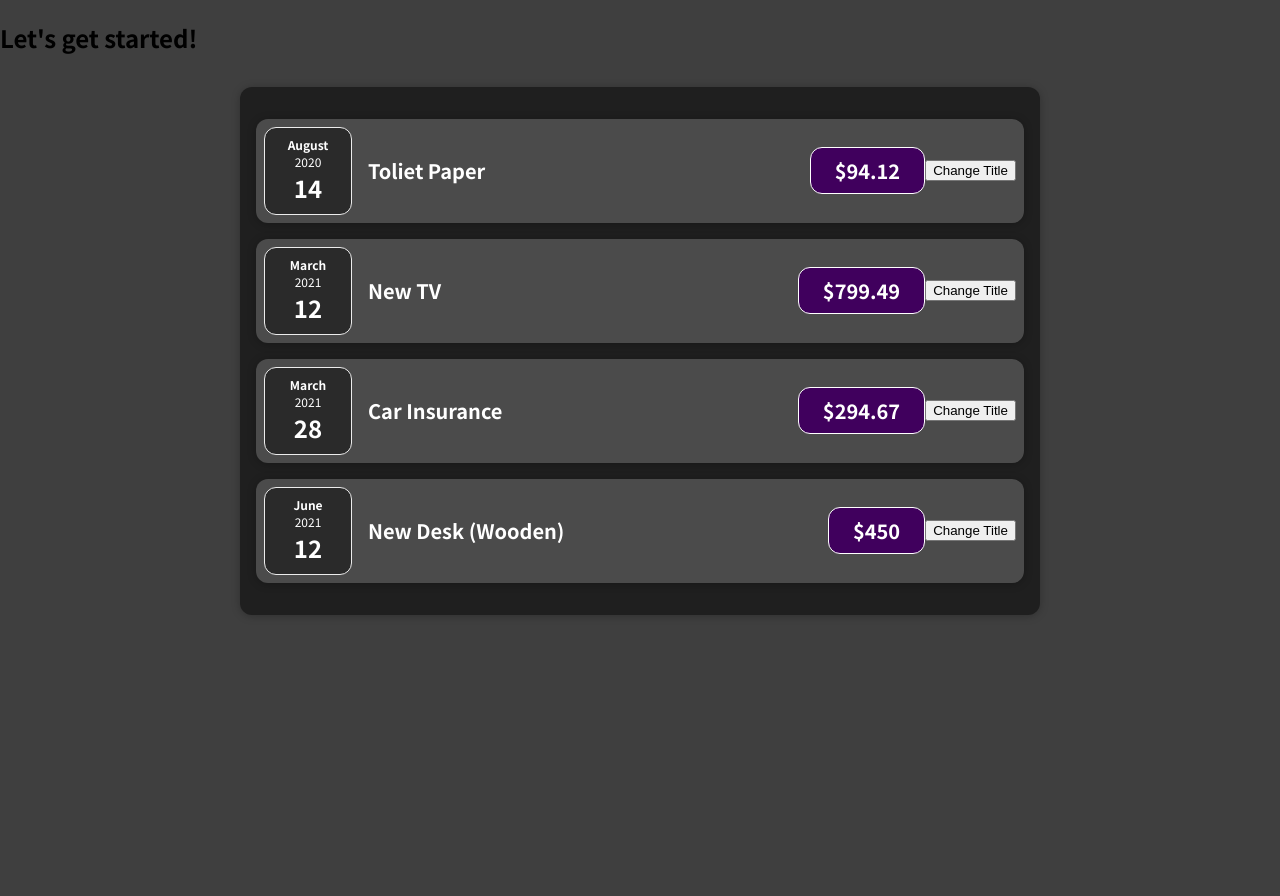
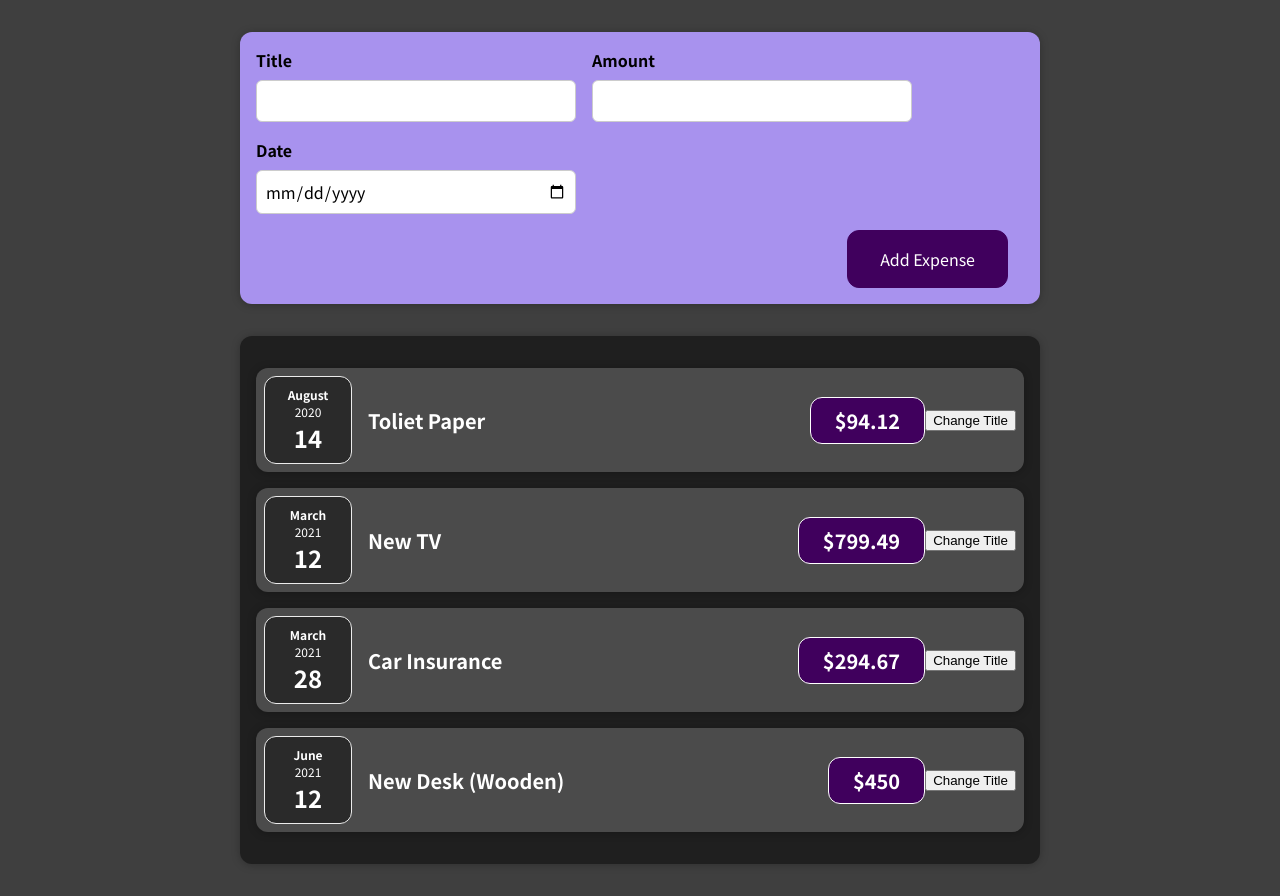
Before and after one commit to afrochef22/expenseTracker, a React (Create React App) app: page / in a window 1280 px wide. Before the commit the page ends 800 px from the top, so only its background shows below. Built offline with nearby package versions, Linux system fonts and the light colour scheme.

Commit message:
Expense Form and New Expense component

```diff
--- a/src/App.js
+++ b/src/App.js
@@ -1,3 +1,4 @@
+import NewExpense from "./components/NewExpense/NewExpense";
 import Expenses from "./components/Expenses/Expenses";
 
 const App = () => {
@@ -30,7 +31,7 @@
 
 	return (
 		<div>
-			<h2>Let's get started!</h2>
+			<NewExpense />
 			<Expenses items={expense} />
 		</div>
 	);
--- /dev/null
+++ b/src/components/NewExpense/ExpenseForm.css
@@ -0,0 +1,26 @@
+.new-expense__controls {
+	display: flex;
+	flex-wrap: wrap;
+	gap: 1rem;
+	margin-bottom: 1rem;
+	text-align: left;
+}
+
+.new-expense__control label {
+	font-weight: bold;
+	margin-bottom: 0.5rem;
+	display: block;
+}
+
+.new-expense__control input {
+	font: inherit;
+	padding: 0.5rem;
+	border-radius: 6px;
+	border: 1px solid #ccc;
+	width: 20rem;
+	max-width: 100%;
+}
+
+.new-expense__actions {
+	text-align: right;
+}
--- /dev/null
+++ b/src/components/NewExpense/ExpenseForm.js
@@ -0,0 +1,29 @@
+import React from "react";
+
+import "./ExpenseForm.css";
+
+const ExpenseForm = () => {
+	return (
+		<form>
+			<div className="new-expense__controls">
+				<div className="new-expense__control">
+					<label>Title</label>
+					<input type="text" />
+				</div>
+				<div className="new-expense__control">
+					<label>Amount</label>
+					<input type="number" min="0.01" step="0.01" />
+				</div>
+				<div className="new-expense__control">
+					<label>Date</label>
+					<input type="date" min="2019-01-01" step="2022-12-31" />
+				</div>
+			</div>
+			<div className="new-expense__actions">
+				<button type="submit">Add Expense</button>
+			</div>
+		</form>
+	);
+};
+
+export default ExpenseForm;
--- /dev/null
+++ b/src/components/NewExpense/NewExpense.css
@@ -0,0 +1,38 @@
+.new-expense {
+	background-color: #a892ee;
+	padding: 1rem;
+	margin: 2rem auto;
+	width: 50rem;
+	max-width: 95%;
+	border-radius: 12px;
+	text-align: center;
+	box-shadow: 0 1px 8px rgba(0, 0, 0, 0.25);
+}
+
+.new-expense button {
+	font: inherit;
+	cursor: pointer;
+	padding: 1rem 2rem;
+	border: 1px solid #40005d;
+	background-color: #40005d;
+	color: white;
+	border-radius: 12px;
+	margin-right: 1rem;
+}
+
+.new-expense button:hover,
+.new-expense button:active {
+	background-color: #510674;
+	border-color: #510674;
+}
+
+.new-expense button.alternative {
+	color: #220131;
+	border-color: transparent;
+	background-color: transparent;
+}
+
+.new-expense button.alternative:hover,
+.new-expense button.alternative:active {
+	background-color: #ddb3f8;
+}
--- /dev/null
+++ b/src/components/NewExpense/NewExpense.js
@@ -0,0 +1,14 @@
+import React from "react";
+
+import ExpenseForm from "./ExpenseForm";
+import "./NewExpense.css";
+
+const NewExpense = () => {
+	return (
+		<div className="new-expense">
+			<ExpenseForm />
+		</div>
+	);
+};
+
+export default NewExpense;
```
Also changed, not shown: 1 other file (tests, documents, lock files or other folders).
